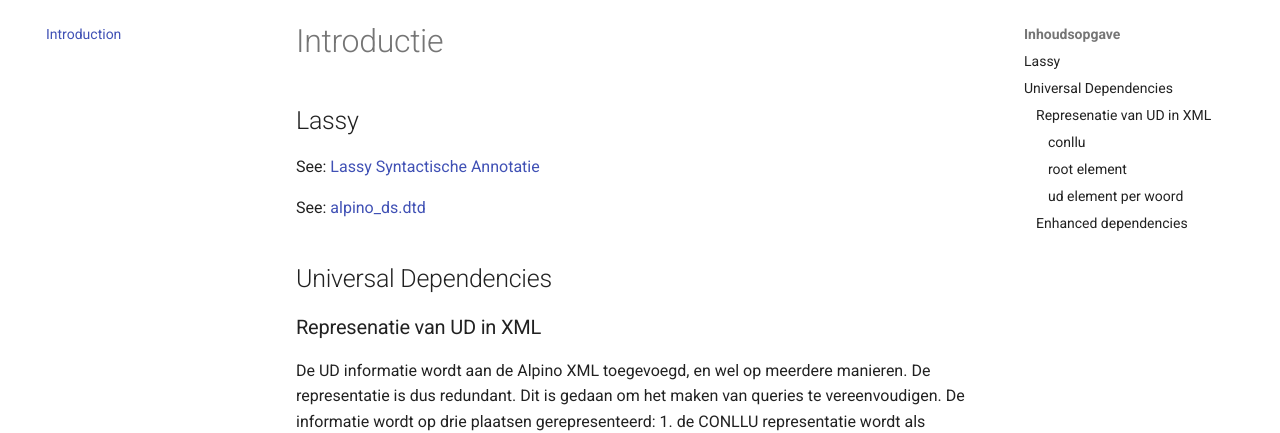
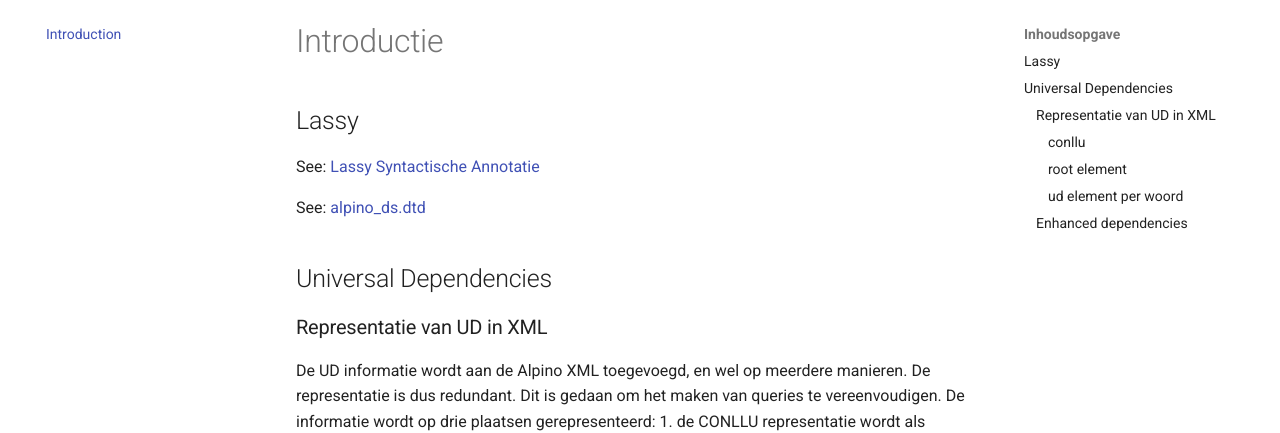
Before and after one commit to rug-compling/alud-docs, an MkDocs documentation site: the page built from docs/index.md, in a window 1280 px wide and 900 px high. Shown: the part 125-558 px from the top of the window. Built offline with MkDocs 1.6.1 and Material for MkDocs 9.7.7, drawn with Linux system fonts in a browser that asks for light colours.

Commit message:
Update index.md
typo

```diff
--- a/docs/index.md
+++ b/docs/index.md
@@ -8,7 +8,7 @@ See: [alpino_ds.dtd](https://github.com/rug-compling/Alpino/blob/master/Treebank
 
 ## Universal Dependencies
 
-### Represenatie van UD in XML
+### Representatie van UD in XML
 
 De UD informatie wordt aan de Alpino XML toegevoegd, en wel op meerdere manieren. De representatie is dus redundant. Dit is gedaan om het maken van queries te vereenvoudigen.
 De informatie wordt op drie plaatsen gerepresenteerd:
```
